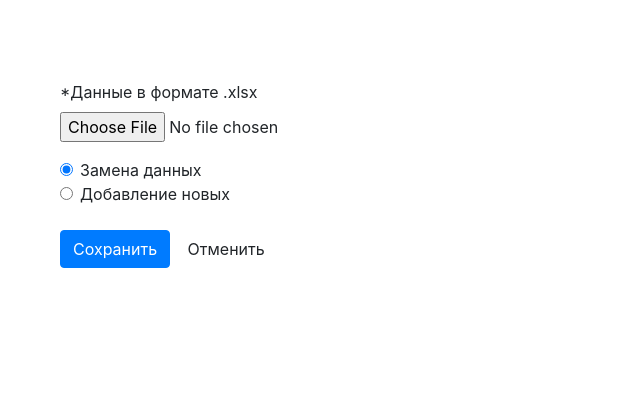
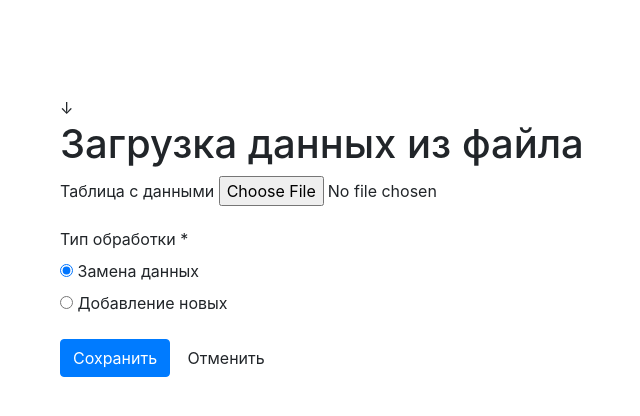
Before and after one commit to koe4toto/gadalka, a Flask app: template templates/upload_data_area_from_file.html in a window 1280 px wide. Shown: the part 56-472 px from the top of the page, without its empty margins (25-665 px from the left). Run offline with Flask 2, Linux system fonts and the light colour scheme; the template is opened without the code that fills it: values that come from a table or form of the project are taken from there, others are empty; some libraries are stand-ins or nearby versions.

Commit message:
Загрузка файла с данными
Смена статуса предметной области

```diff
--- a/forms.py
+++ b/forms.py
@@ -38,6 +38,16 @@ class RefMeasureForm(Form):
     ref = SelectField('Справочник')
 
 # Форма добавления справочника
+class DataFile(Form):
+    file = FileField(u'Таблица с данными')
+    type_of = RadioField(
+        'Тип обработки',
+        [validators.required(message='Обязательное поле')],
+        choices=[('1', 'Замена данных'), ('2', 'Добавление новых')],
+        default = '1'
+    )
+
+# Форма загрузки данных из файла
 class RefForm(Form):
     name = StringField('Название', [validators.required(message='Обязательное поле')])
     description = TextAreaField('Комментарий')
--- a/templates/upload_data_area_from_file.html
+++ b/templates/upload_data_area_from_file.html
@@ -1,28 +1,14 @@
 {% extends 'layout.html' %}
 
 {% block body %}
-    <h1>{{ data_area[1] }}</h1>
-    {% from "includes/_formtamplate.html" import render_field %}
+<a class="text-secondary" href="/data_area/{{ data_area[0] }}">{{ data_area[1] }}</a><br>
+&#8595;
+<h1>Загрузка данных из файла</h1>
+    {% from "includes/_formtamplate.html" import form_render %}
     <div class="row">
         <div class="col-6">
             <form method="POST" action="" enctype="multipart/form-data">
-                <div class="form-group">
-                    <label for="exampleFormControlFile1">*Данные в формате .xlsx</label>
-                    <input type="file" name="file" class="form-control-file">
-                </div>
-                <div class="form-check">
-                  <input class="form-check-input" type="radio" name="type" id="exampleRadios1" value="1" checked>
-                  <label class="form-check-label" for="exampleRadios1">
-                    Замена данных
-                  </label>
-                </div>
-                <div class="form-check">
-                  <input class="form-check-input" type="radio" name="type" id="exampleRadios2" value="2">
-                  <label class="form-check-label" for="exampleRadios2">
-                    Добавление новых
-                  </label>
-                </div>
-                <br>
+                {{ form_render(form) }}
                 <p>
                     <input type="submit" class="btn btn-primary" value="Сохранить">
                     <a class="btn btn-link" onclick="javascript:history.back(-2); return false;">Отменить</a>
```
Also changed, not shown: data_areas.py (+5 -5 lines), templates/add_ref.html (+0 -12 lines), 2 other files.
